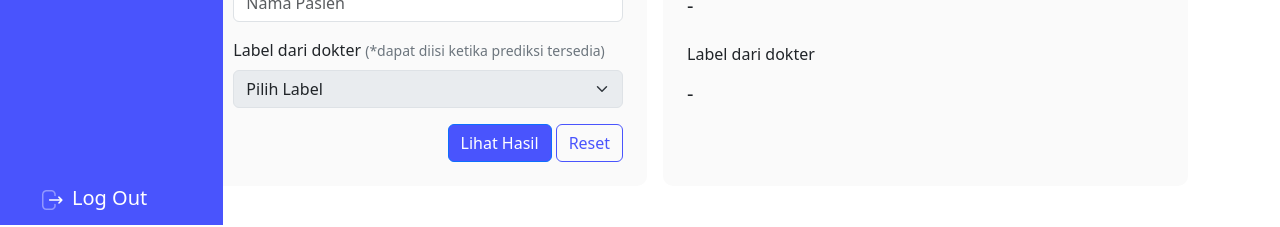
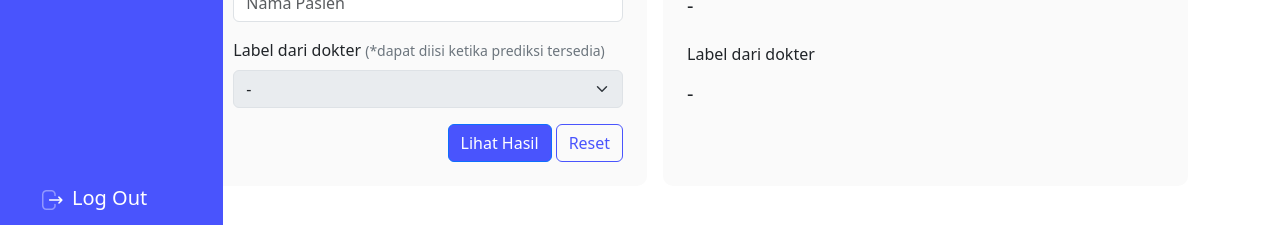
Before and after one commit to RaihanAhnaf/lungxpert-frontend, a React (Create React App) app: page /klasifikasi in a window 1280 px wide. Shown: the part 575-802 px from the top of the page. Built offline with nearby package versions, Linux system fonts and the light colour scheme; no server answers.

Commit message:
fix dropdown label dari dokter

```diff
--- a/src/views/DataPasienEdit.js
+++ b/src/views/DataPasienEdit.js
@@ -237,7 +237,7 @@ const DataPasienEdit = () => {
                 value={payload.label}
                 onChange={handleLabel}
               >
-                <option selected>Pilih Label</option>
+                <option selected>-</option>
                 <option value="Normal">Normal</option>
                 <option value="Tuberkulosis">Tuberkulosis</option>
                 <option value="Pneumonia">Pneumonia</option>
--- a/src/views/Klasifikasi.js
+++ b/src/views/Klasifikasi.js
@@ -236,7 +236,7 @@ const Klasifikasi = () => {
                 onChange={handleLabel}
                 disabled={!result.prediction}
               >
-                <option selected>Pilih Label</option>
+                <option selected>-</option>
                 <option value="Normal">Normal</option>
                 <option value="Tuberkulosis">Tuberkulosis</option>
                 <option value="Pneumonia">Pneumonia</option>
```
